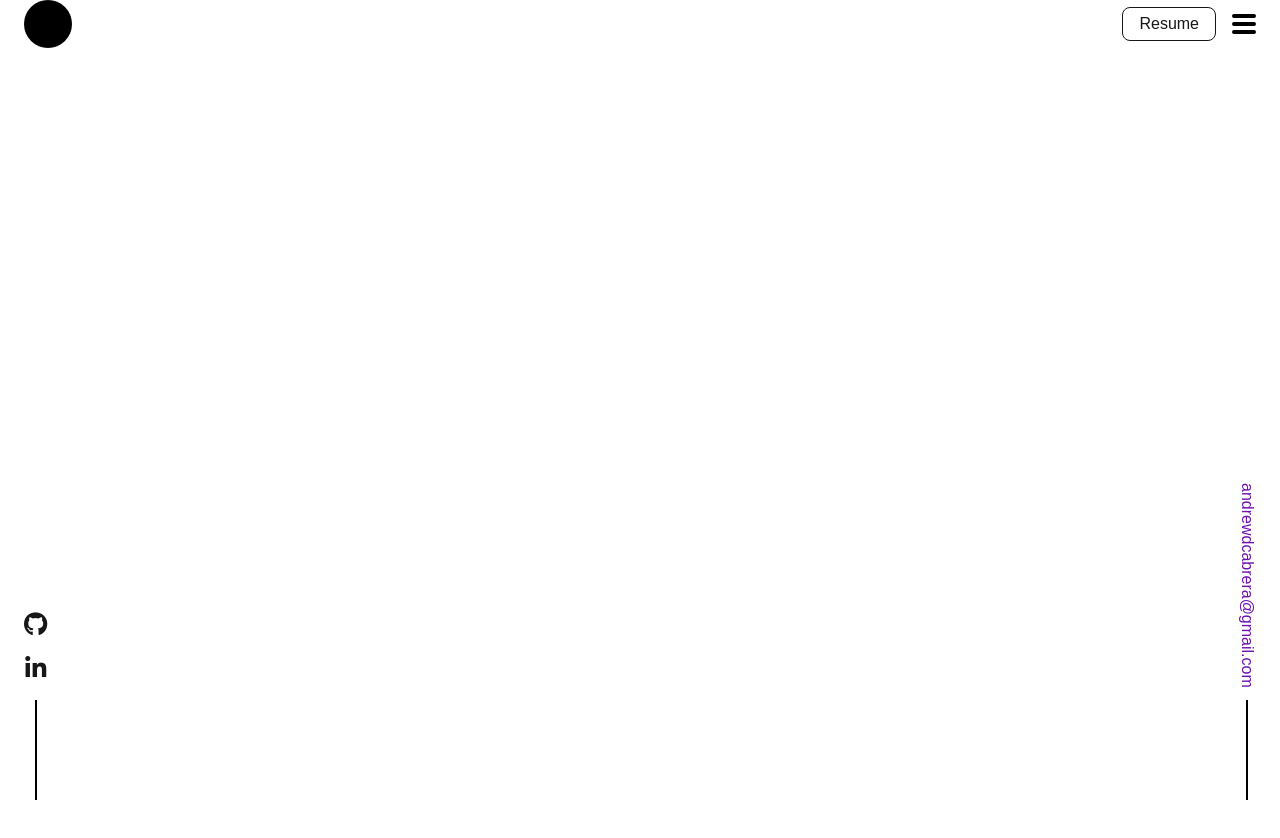
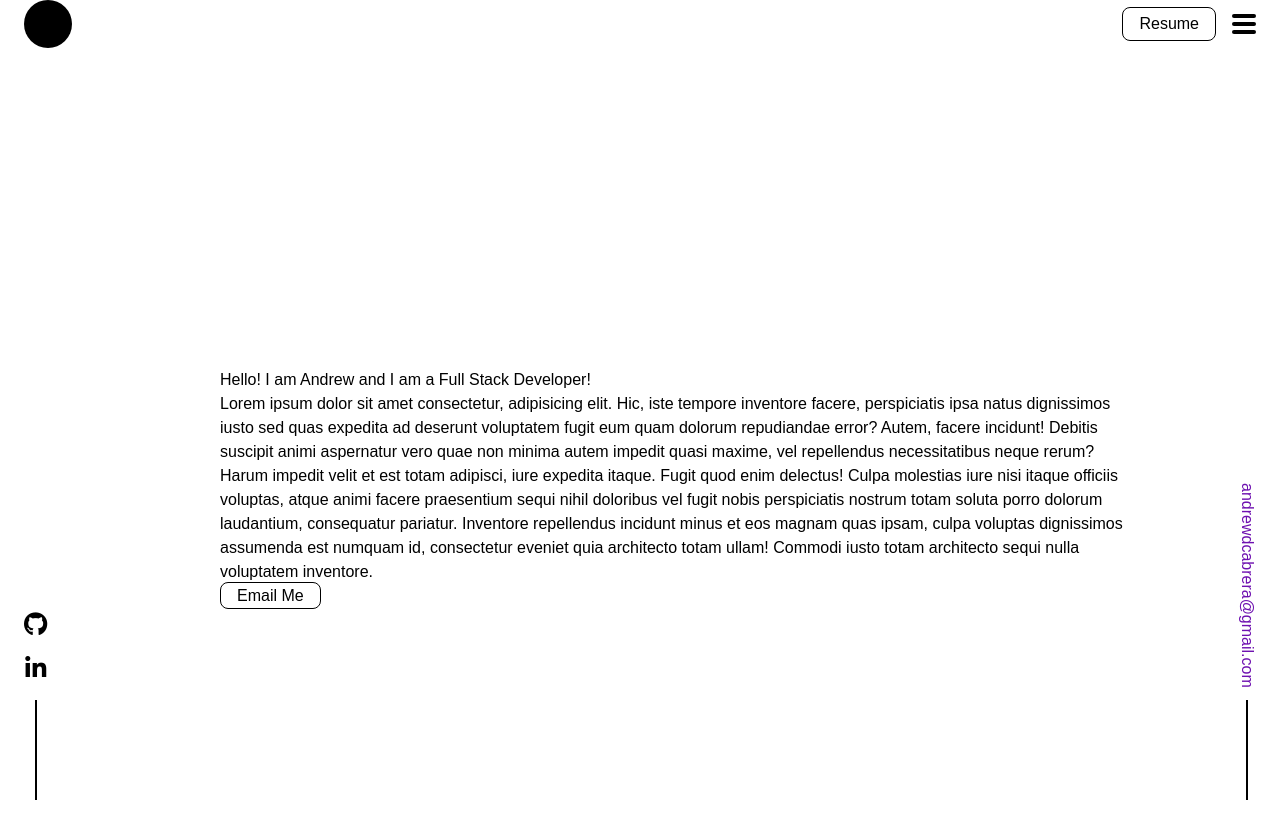
Before and after one commit to acabrera15/portfolio, a Next.js app: page / in a window 1280 px wide. Shown: the top 838 px of the page. Before the commit the page ends 800 px from the top, so only its background shows below. Built offline with nearby package versions, Linux system fonts and the light colour scheme.

Commit message:
feature(slide): added home slide

```diff
--- /dev/null
+++ b/src/app/component/slides/home.tsx
@@ -0,0 +1,41 @@
+import Link from "next/link";
+
+const HomeSlide = () => {
+  return (
+    <div className="relative mx-auto px-20 max-w-[1000px] h-screen">
+      <div className="absolute bottom-[30%]">
+        <h1>Hello! I am Andrew and I am a Full Stack Developer!</h1>
+
+        {/* TODO: add a subtext */}
+        <div></div>
+
+        {/* TODO: add desciption */}
+        <p>
+          Lorem ipsum dolor sit amet consectetur, adipisicing elit. Hic, iste
+          tempore inventore facere, perspiciatis ipsa natus dignissimos iusto
+          sed quas expedita ad deserunt voluptatem fugit eum quam dolorum
+          repudiandae error? Autem, facere incidunt! Debitis suscipit animi
+          aspernatur vero quae non minima autem impedit quasi maxime, vel
+          repellendus necessitatibus neque rerum? Harum impedit velit et est
+          totam adipisci, iure expedita itaque. Fugit quod enim delectus! Culpa
+          molestias iure nisi itaque officiis voluptas, atque animi facere
+          praesentium sequi nihil doloribus vel fugit nobis perspiciatis nostrum
+          totam soluta porro dolorum laudantium, consequatur pariatur. Inventore
+          repellendus incidunt minus et eos magnam quas ipsam, culpa voluptas
+          dignissimos assumenda est numquam id, consectetur eveniet quia
+          architecto totam ullam! Commodi iusto totam architecto sequi nulla
+          voluptatem inventore.
+        </p>
+        {/* Contact Button */}
+        <Link
+          href={"mailto:andrewdcabrera@gmail.com"}
+          className="rounded-lg border w-fit h-fit px-4 py-1 hover:opacity-75"
+        >
+          Email Me
+        </Link>
+      </div>
+    </div>
+  );
+};
+
+export default HomeSlide;
--- a/src/app/page.tsx
+++ b/src/app/page.tsx
@@ -1,11 +1,15 @@
 import EmailLink from "./component/email";
 import Header from "./component/header";
+import HomeSlide from "./component/slides/home";
 import SocialLinks from "./component/social-links";
 
 export default function Home() {
   return (
-    <div className="relative min-h-screen">
+    <div className="text-black relative min-h-screen w-full">
       <Header />
+      {/* slides */}
+      <HomeSlide />
+      {/* "Footer" */}
       <SocialLinks />
       <EmailLink />
     </div>
```
